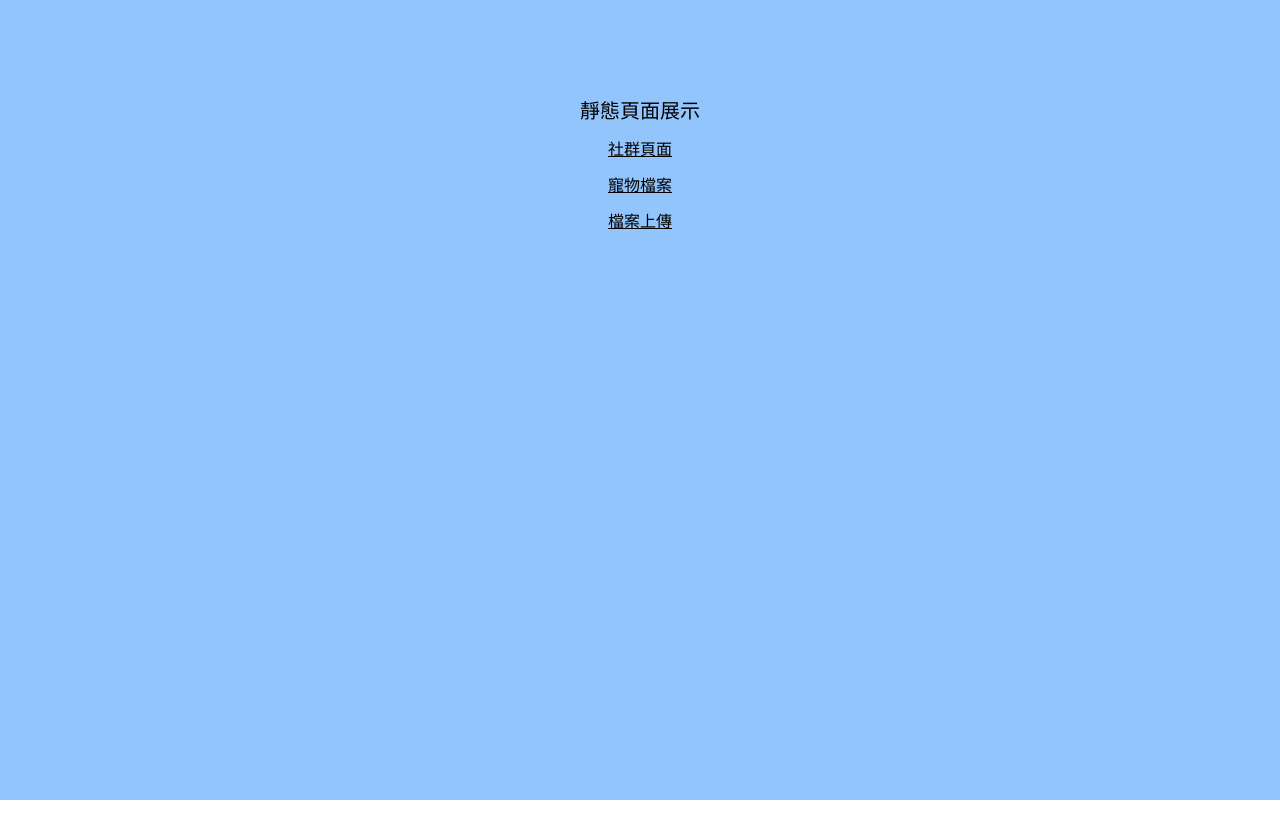
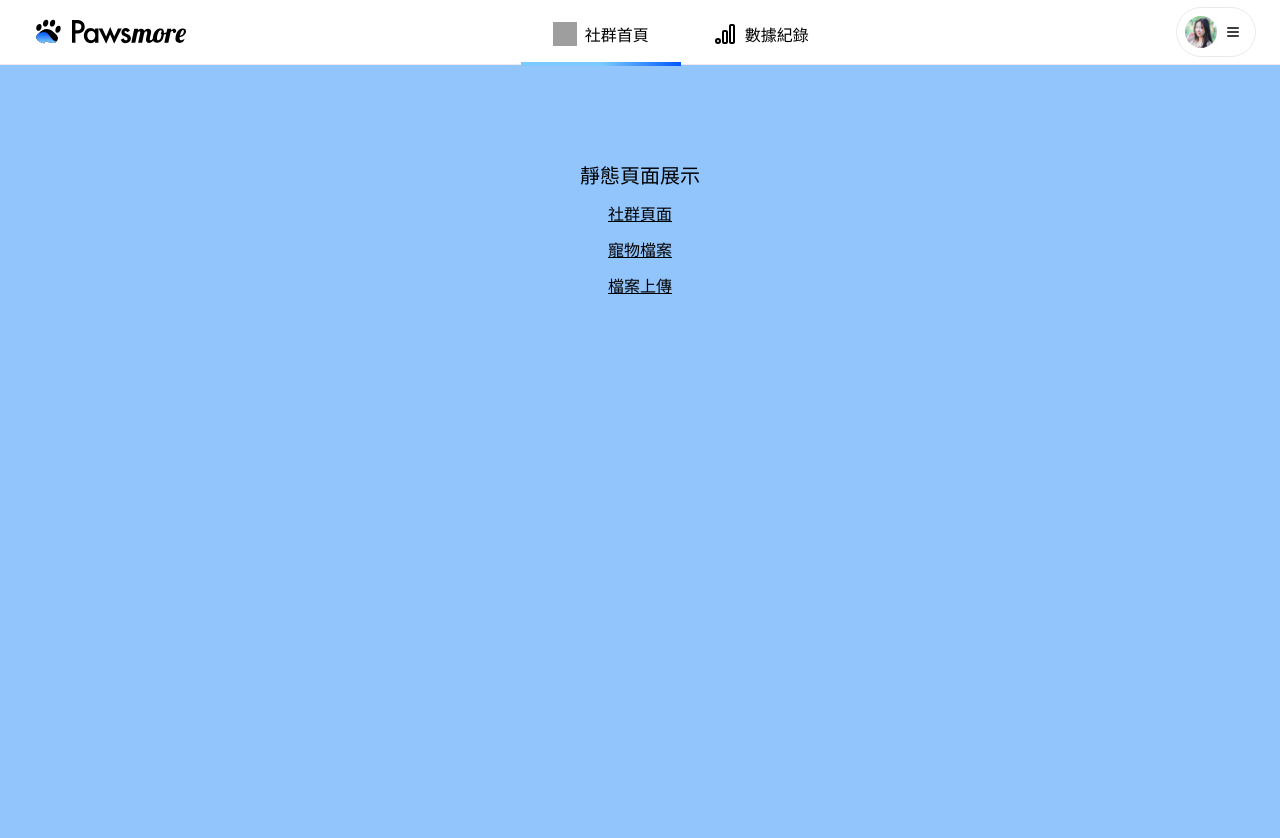
Before and after one commit to penspulse326/rocket_pawsmore, a Next.js app: page / in a window 1280 px wide. Shown: the top 838 px of the page. Before the commit the page ends 800 px from the top, so only its background shows below. Built offline with nearby package versions, Linux system fonts and the light colour scheme; grey boxes are pictures that could not be loaded.

Commit message:
style: assigned social page layout

```diff
--- a/src/components/Navbar.tsx
+++ b/src/components/Navbar.tsx
@@ -7,7 +7,7 @@ export default function Navbar() {
   const [page, setPage] = useState(0);
 
   return (
-    <nav className="border-b border-stroke">
+    <nav className="sticky top-0 border-b border-stroke bg-white">
       <div className="outter flex justify-between items-center pl-8 pr-6 h-16">
         {/* Logo 連結 */}
         <Link href="/test/social" className="flex items-center">
--- a/src/components/SocialPostList.tsx
+++ b/src/components/SocialPostList.tsx
@@ -1,3 +1,3 @@
 export default function SocialPostList() {
-  return <div className="col-span-6 h-screen bg-slate-300">我是貼文列表</div>;
+  return <div className="col-span-6 bg-slate-300">我是貼文列表</div>;
 }
--- a/src/components/SocialSideBarLeft.tsx
+++ b/src/components/SocialSideBarLeft.tsx
@@ -1,3 +1,3 @@
 export default function SocialSideBarLeft() {
-  return <div className="col-span-3 h-screen bg-slate-300">我是左選單</div>;
+  return <div className="col-span-3 bg-slate-300">我是左選單</div>;
 }
--- a/src/components/SocialSideBarRight.tsx
+++ b/src/components/SocialSideBarRight.tsx
@@ -1,3 +1,3 @@
 export default function SocialSideBarRight() {
-  return <div className="col-span-3 h-screen bg-slate-300">我是右選單</div>;
+  return <div className="col-span-3 bg-slate-300">我是右選單</div>;
 }
--- a/src/pages/_app.tsx
+++ b/src/pages/_app.tsx
@@ -2,6 +2,7 @@ import "@/styles/globals.css";
 import "@/styles/animations.css";
 import type { AppProps } from "next/app";
 import { Noto_Sans_TC } from "next/font/google";
+import Navbar from "@/components/Navbar";
 
 const notos = Noto_Sans_TC({
   weight: ["400", "700"],
@@ -11,6 +12,7 @@ const notos = Noto_Sans_TC({
 export default function App({ Component, pageProps }: AppProps) {
   return (
     <main className={notos.className}>
+      <Navbar />
       <Component {...pageProps} />
     </main>
   );
--- a/src/pages/test/social.tsx
+++ b/src/pages/test/social.tsx
@@ -1,19 +1,15 @@
-import Navbar from "@/components/Navbar";
 import SocialPostList from "@/components/SocialPostList";
 import SideBarLeft from "@/components/SocialSideBarLeft";
 import SideBarRight from "@/components/SocialSideBarRight";
 
 export default function Social() {
   return (
-    <>
-      <Navbar></Navbar>
-      <main className="outer bg-orange-200">
-        <div className="inner grid grid-cols-12">
-          <SideBarLeft />
-          <SocialPostList />
-          <SideBarRight />
-        </div>
-      </main>
-    </>
+    <section className="outer h-[calc] bg-orange-200">
+      <div className="inner grid grid-cols-12">
+        <SideBarLeft />
+        <SocialPostList />
+        <SideBarRight />
+      </div>
+    </section>
   );
 }
```
